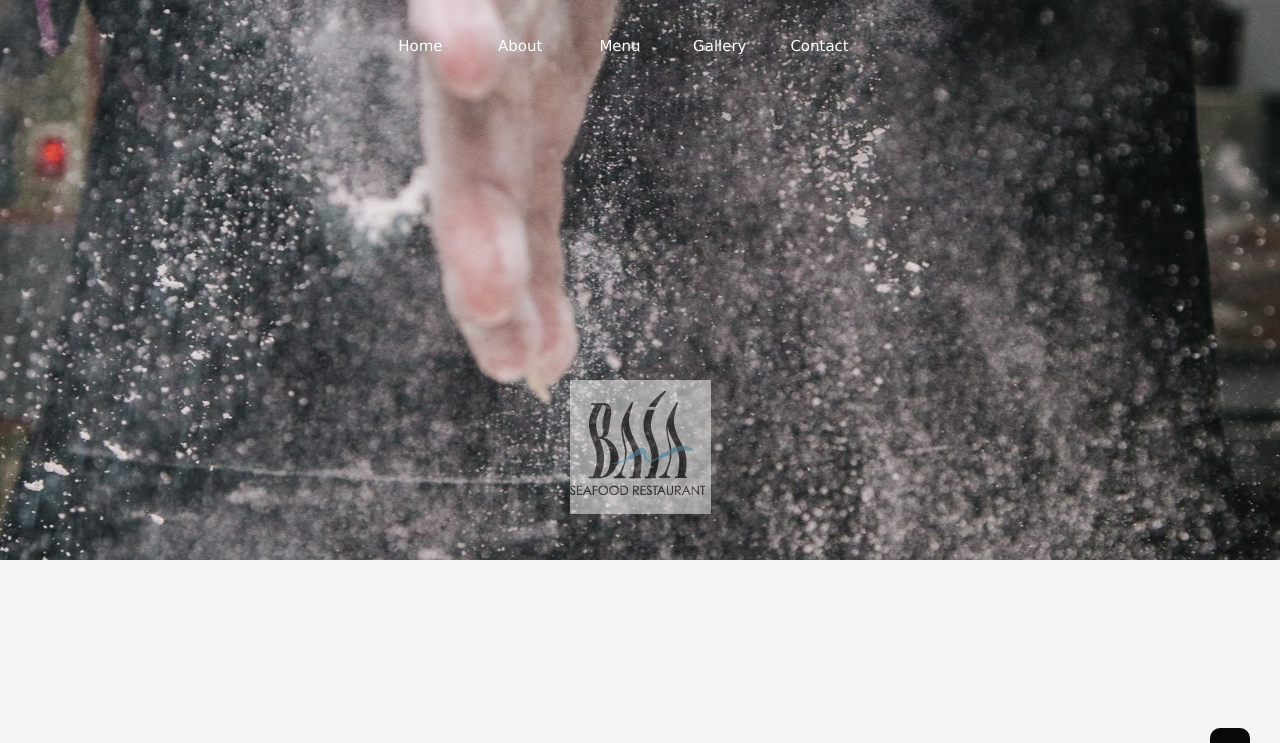
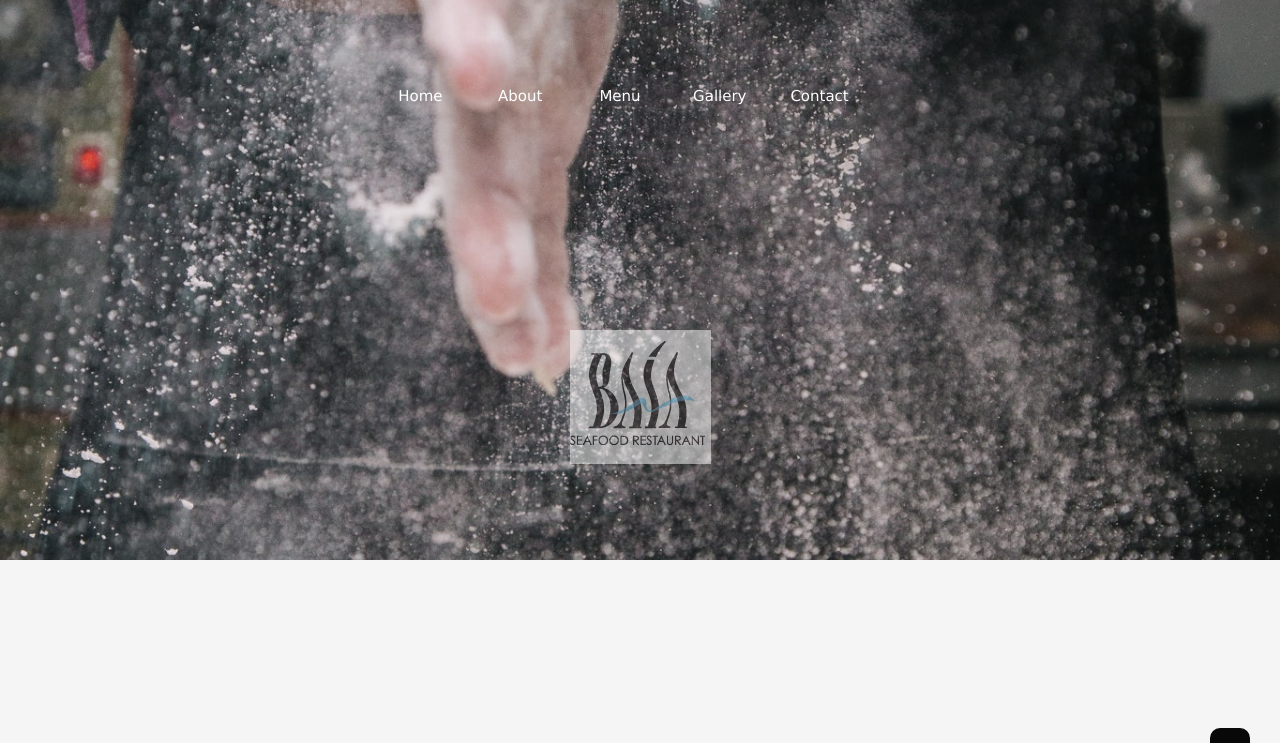
Before and after one commit to meganbrophy/m_brophy_html1, a plain HTML site: page contact.html in a window 1280 px wide. Shown: the top 743 px of the page. Drawn offline with Linux system fonts and the light colour scheme.

Commit message:
nav change

```diff
--- a/contact.html
+++ b/contact.html
@@ -40,7 +40,7 @@
 					<a href="contact.html">Contact</a>
 				</li>
 			</ul>
-		</nav><img class="to-top" src="img/logo.gif">
+		</nav><img class="to-drop" src="img/logo.gif">
 	</section>
 	<main>
 		<section class="data">
--- a/css/styles.css
+++ b/css/styles.css
@@ -75,6 +75,12 @@
 	top: 210px;
 	opacity: 0.5;
 }
+
+.to-drop {
+	position: relative;
+	top: 110px;
+	opacity: 0.5;
+}
 .top {
 	background-image: url("../img/plate.jpg");
 	background-size: cover;
@@ -93,9 +99,9 @@
 }
 .rock {
 	background-image: url("../img/baking.jpg");
-	background-size: relative;
+	background-size: cover;
 	background-position: center;
-	padding: 50px;
+	padding: 100px;
 	height: 70vh;
 	position: relative;
 }
```
Also changed, not shown: 1 other file.
